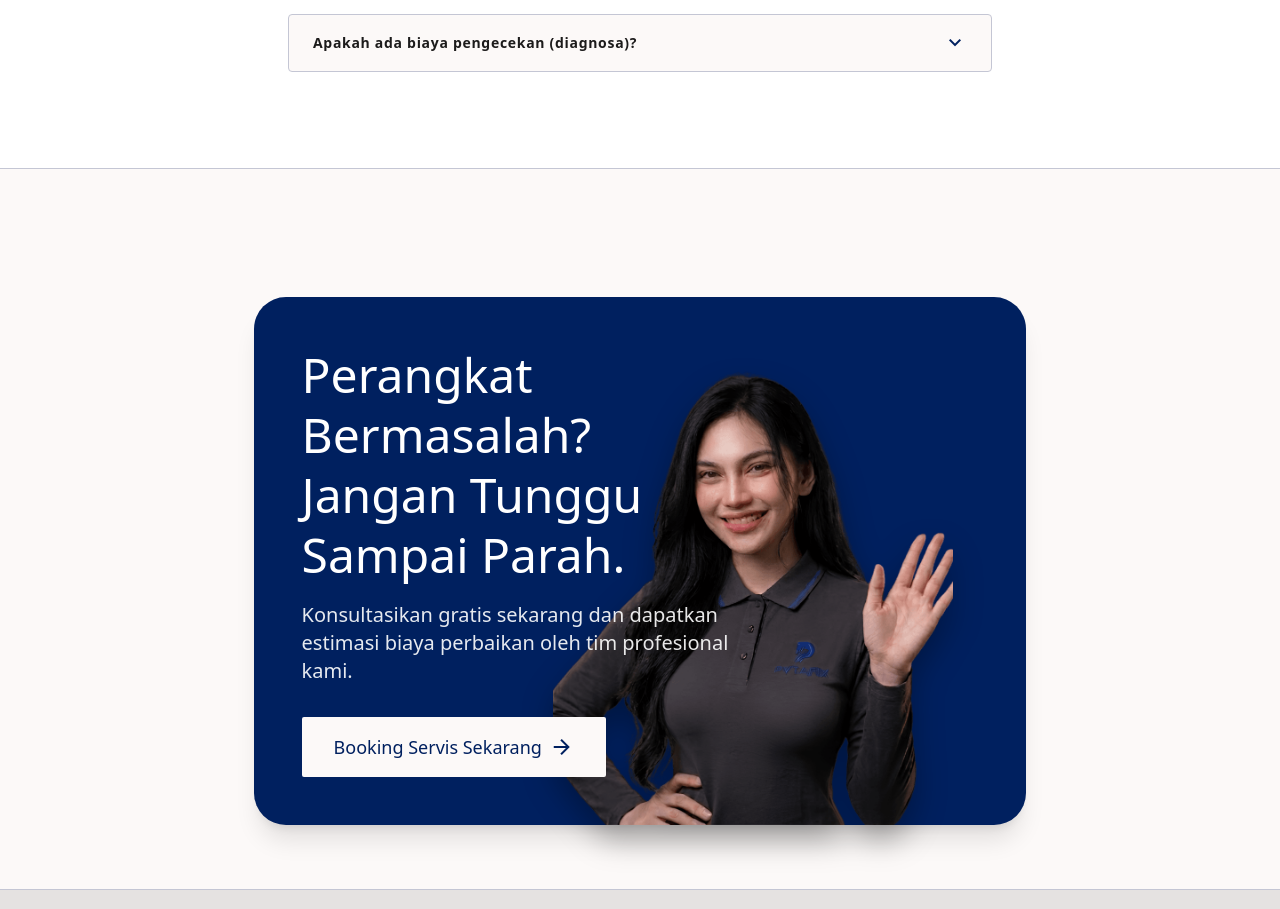
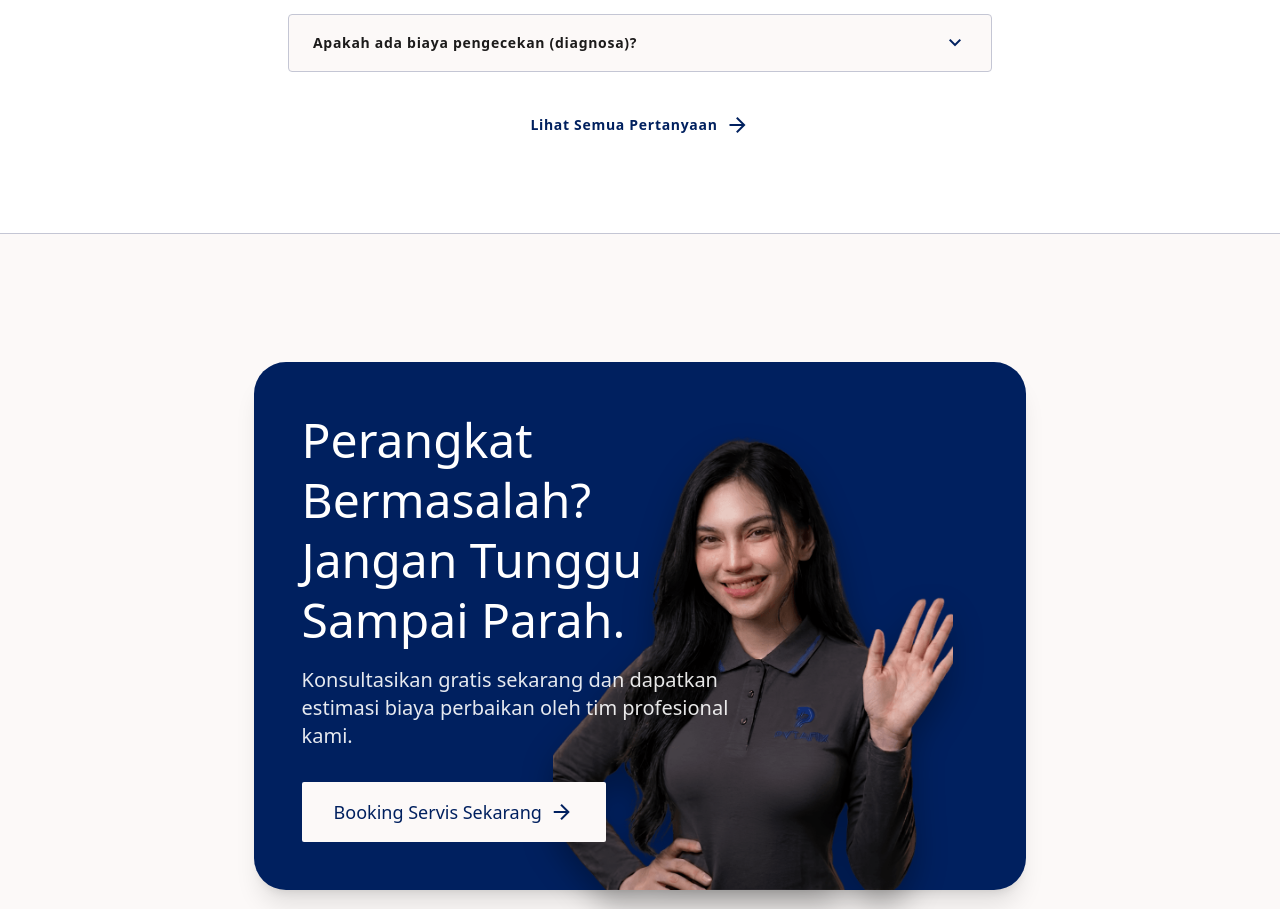
Before and after one commit to pytafix/compro_pytafix, a Next.js app: page / in a window 1280 px wide. Shown: the part 5521-6430 px from the top of the page. Built offline with nearby package versions, Linux system fonts and the light colour scheme; no server answers; the database is empty.

Commit message:
FAQ: add 'Lihat Semua FAQ' link on homepage to /faq page

```diff
--- a/src/components/home/FaqSection.tsx
+++ b/src/components/home/FaqSection.tsx
@@ -1,8 +1,7 @@
-"use client";
-
 import { motion } from "framer-motion";
 import { useState } from "react";
 import { Faq } from "@prisma/client";
+import Link from "next/link";
 import { fadeUpVariant, staggerContainer } from "./animations";
 
 export function FaqSection({ faqs }: { faqs: Faq[] }) {
@@ -56,6 +55,13 @@ export function FaqSection({ faqs }: { faqs: Faq[] }) {
             <FAQItem key={idx} question={faq.question} answer={faq.answer} />
           ))}
         </motion.div>
+
+        <div className="mt-10 text-center">
+          <Link href="/faq" className="inline-flex items-center gap-2 font-label-bold text-label-bold text-primary hover:underline transition-colors">
+            Lihat Semua Pertanyaan
+            <span className="material-symbols-outlined text-[20px]">arrow_forward</span>
+          </Link>
+        </div>
       </div>
     </section>
   );
```
